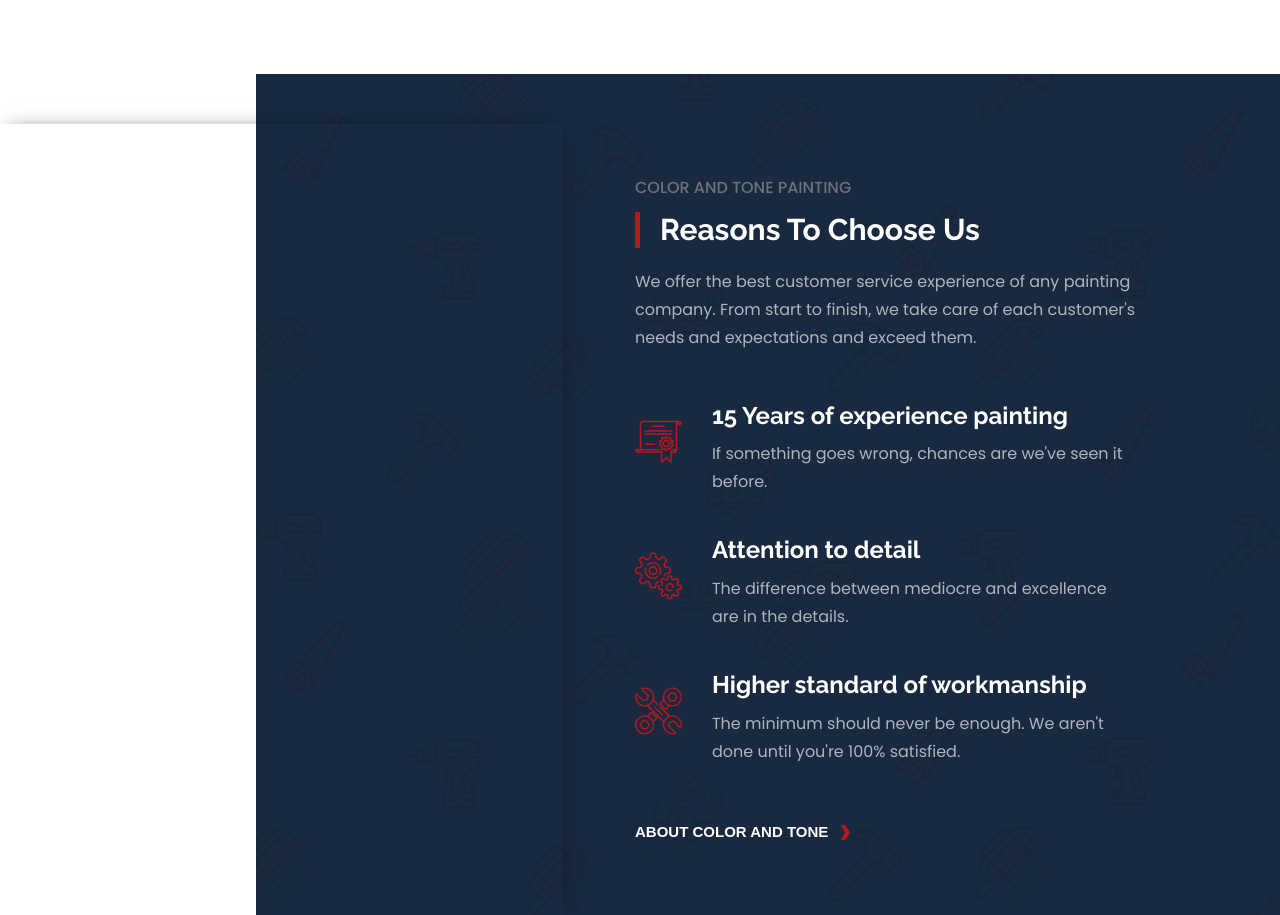
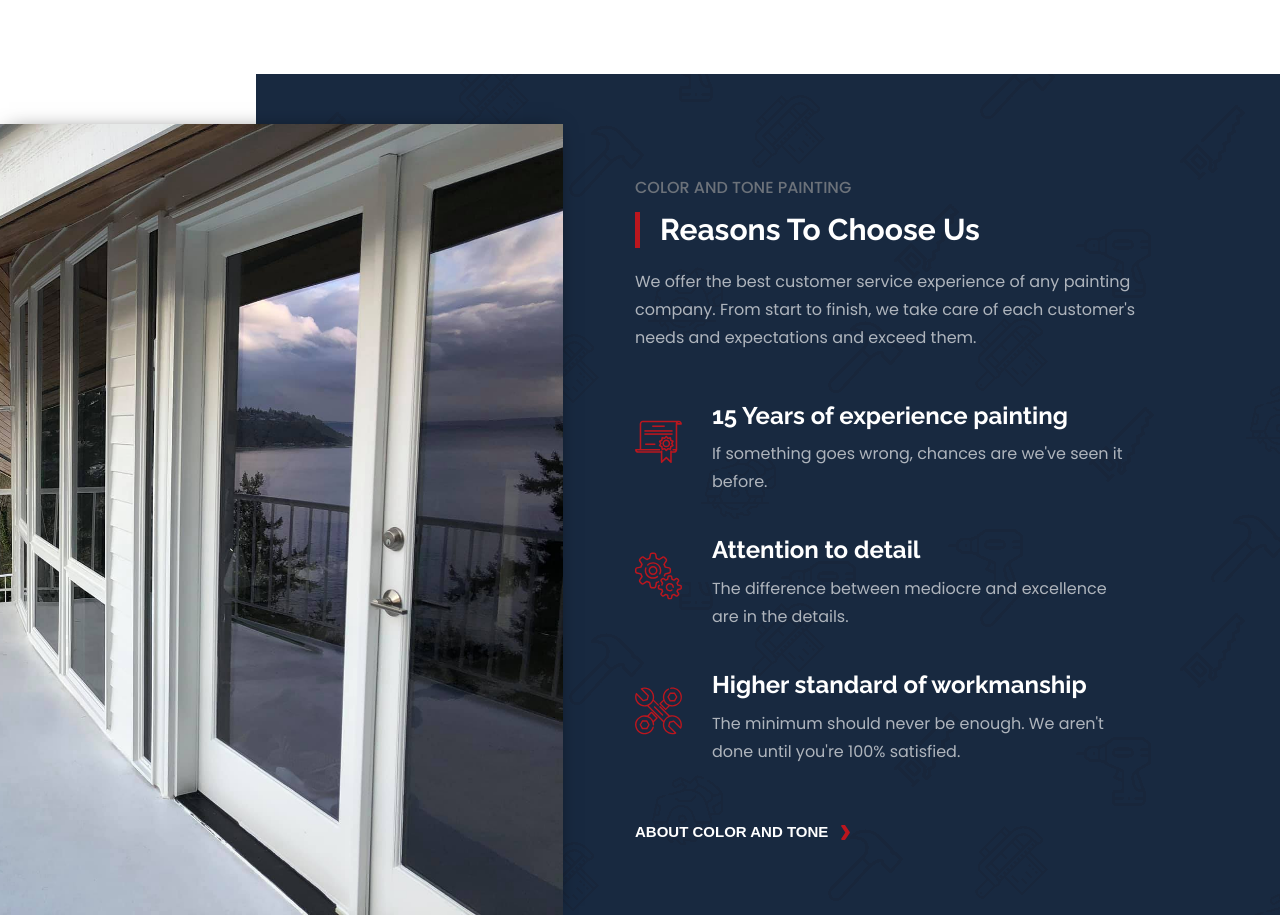
Before and after one commit to OakHarbor/colorandtonedemo, a plain HTML site: page html/services.html in a window 1280 px wide. Shown: the part 2080-2995 px from the top of the page. Drawn offline with nearby package versions, Linux system fonts and the light colour scheme; files whose address does not match are found by name.

Commit message:
fixed image not showing up on services

```diff
--- a/css/services.css
+++ b/css/services.css
@@ -588,7 +588,7 @@
     #reasons:after {
         content: '';
         position: absolute;
-        background: url("/images/image-4.jpg");
+        background: url("/images/image-17.jpg");
         background-size: cover;
         background-repeat: no-repeat;
         background-position: right;
```
